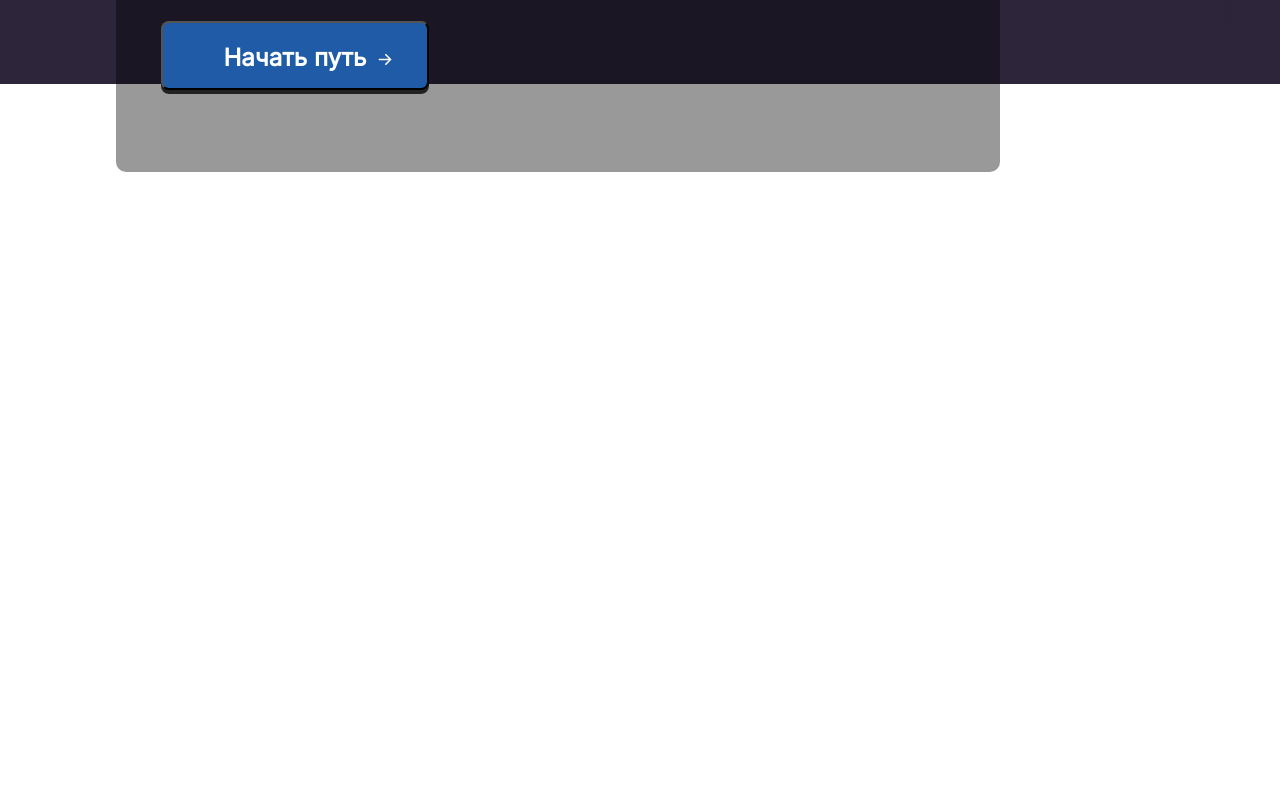
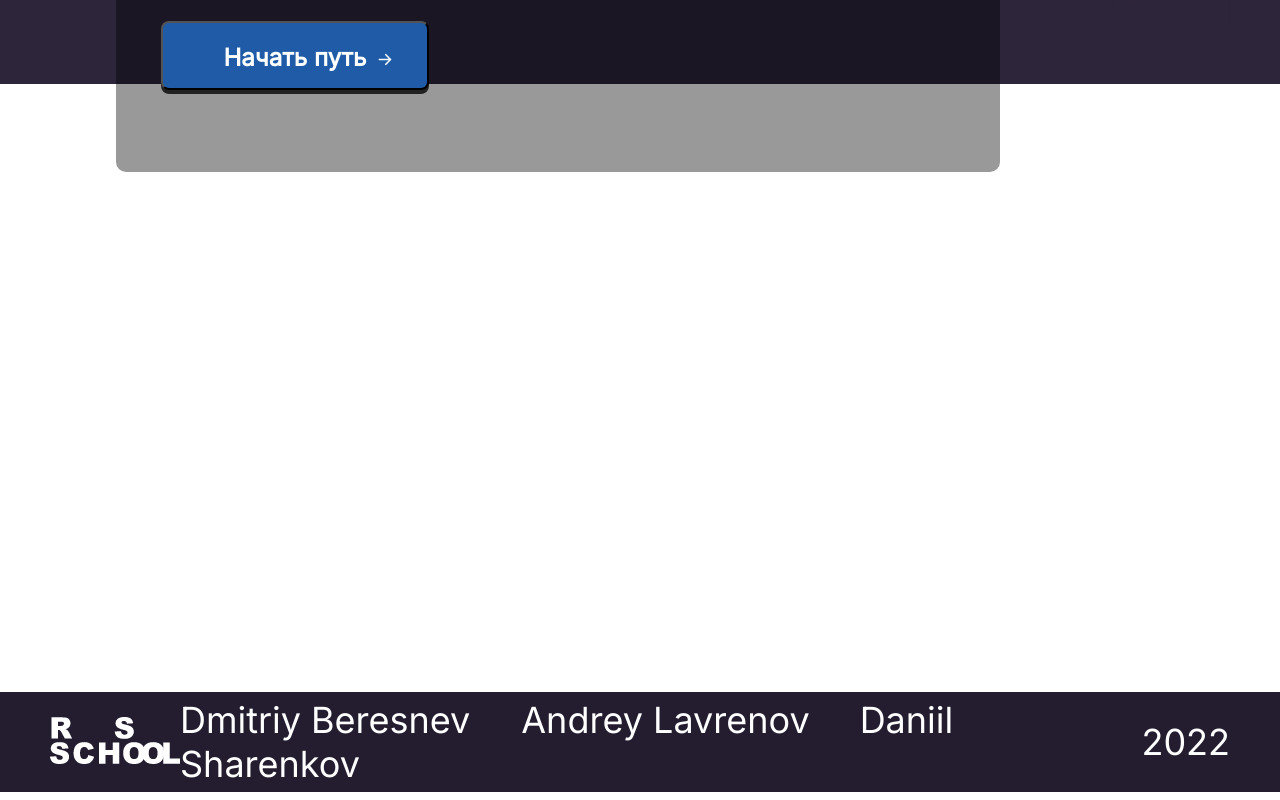
Before and after one commit to Fronikon/rs-lang, a React (Create React App) app: page / in a window 1280 px wide. Shown: the part 670-1470 px from the top of the page. Before the commit the page ends 1362 px from the top, so only its background shows below. Built offline with nearby package versions, Linux system fonts and the light colour scheme.

Commit message:
feat: add footer on page

```diff
--- a/src/App.tsx
+++ b/src/App.tsx
@@ -1,4 +1,5 @@
 import React from 'react';
+import Footer from './components/Footer/Footer';
 import { Greeting } from './components/Greeting/Greeting';
 import Header from './components/Header/Header';
 
@@ -7,6 +8,7 @@ function App() {
     <>
       <Header />
       <Greeting />
+      <Footer />
     </>
   );
 }
--- /dev/null
+++ b/src/components/Footer/Footer.module.css
@@ -0,0 +1,33 @@
+.footer {
+  display: flex;
+  align-items: center;
+  justify-content: space-between;
+  height: 100px;
+  background: #241D30;
+}
+
+.student {
+  font-family: 'Inter';
+  font-style: normal;
+  font-weight: 400;
+  font-size: 36px;
+  line-height: 44px;
+  text-decoration: none;
+
+  color: #FFFFFF;
+}
+
+.student:nth-child(2) {
+  margin-left: 51px;
+  margin-right: 50px;
+}
+
+.year {
+font-family: 'Inter';
+font-style: normal;
+font-weight: 400;
+font-size: 36px;
+line-height: 44px;
+
+color: #FFFFFF;
+}
--- /dev/null
+++ b/src/components/Footer/Footer.tsx
@@ -0,0 +1,40 @@
+import cn from 'classnames';
+import styles from './Footer.module.css';
+import rssLogo from '../../assets/logo/rssLogo.svg';
+
+const Footer: React.FC = () => {
+  return (
+    <footer className={cn(styles.footer, 'container')}>
+      <div className="rs_logo-container">
+        <a href="https://rs.school/js/">
+          <img src={rssLogo} alt="rss-logo" width={130} height={47} />
+        </a>
+      </div>
+      <div className="students">
+        <a
+          className={cn(styles['student'])}
+          href="https://github.com/Fronikon"
+        >
+          Dmitriy Beresnev
+        </a>
+        <a
+          className={cn(styles['student'])}
+          href="https://github.com/InnokentyKedrov"
+        >
+          Andrey Lavrenov
+        </a>
+        <a
+          className={cn(styles['student'])}
+          href="https://github.com/karap9s"
+        >
+          Daniil Sharenkov
+        </a>
+      </div>
+      <div className="creation-year">
+        <p className={cn(styles['student'])}>2022</p>
+      </div>
+    </footer>
+  );
+};
+
+export default Footer;
```
Also changed, not shown: src/assets/logo/rssLogo.svg (added).
